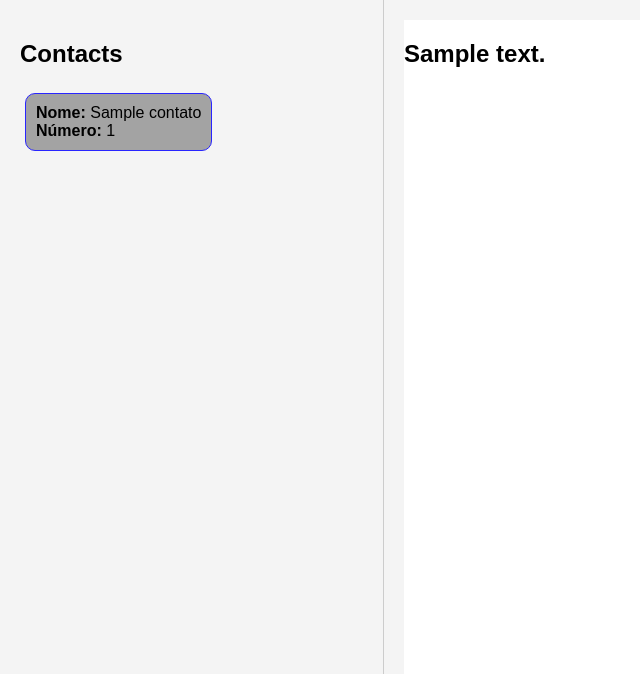
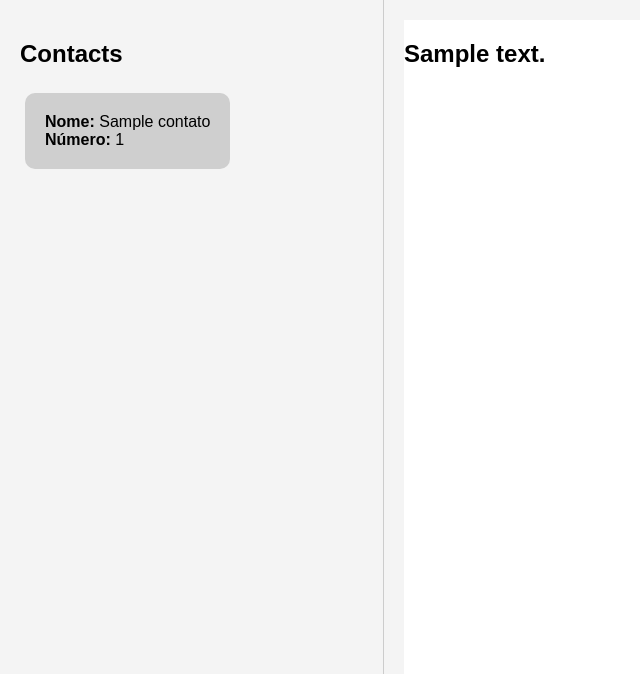
Before and after one commit to joaocruz1/ChatBot_Triar, a Flask app: template templates/principal.html in a window 1280 px wide. Shown: the part 60-734 px from the top of the page, without its empty margins (0-640 px from the left). Run offline with Flask 3, Linux system fonts and the light colour scheme; the template is opened without the code that fills it: most values are stand-ins (such as "Sample title", 1, 10 or a date in 2020).

Commit message:
Update main.css

```diff
--- a/static/main.css
+++ b/static/main.css
@@ -62,12 +62,11 @@ header {
 }
 
 ul {
-      border: 1px solid #2925ff;
-      padding: 10px;
+      padding: 20px;
       margin: 5px;
       display: inline-block;
       border-radius: 10px;
-      background-color: #a3a3a3;
+      background-color: #cfcfcf;
     }
 
 li {
@@ -76,7 +75,7 @@ li {
     color: black;
 }
 
- li:active{
+ li:focus{
     color:#116936;
 }
 
```
